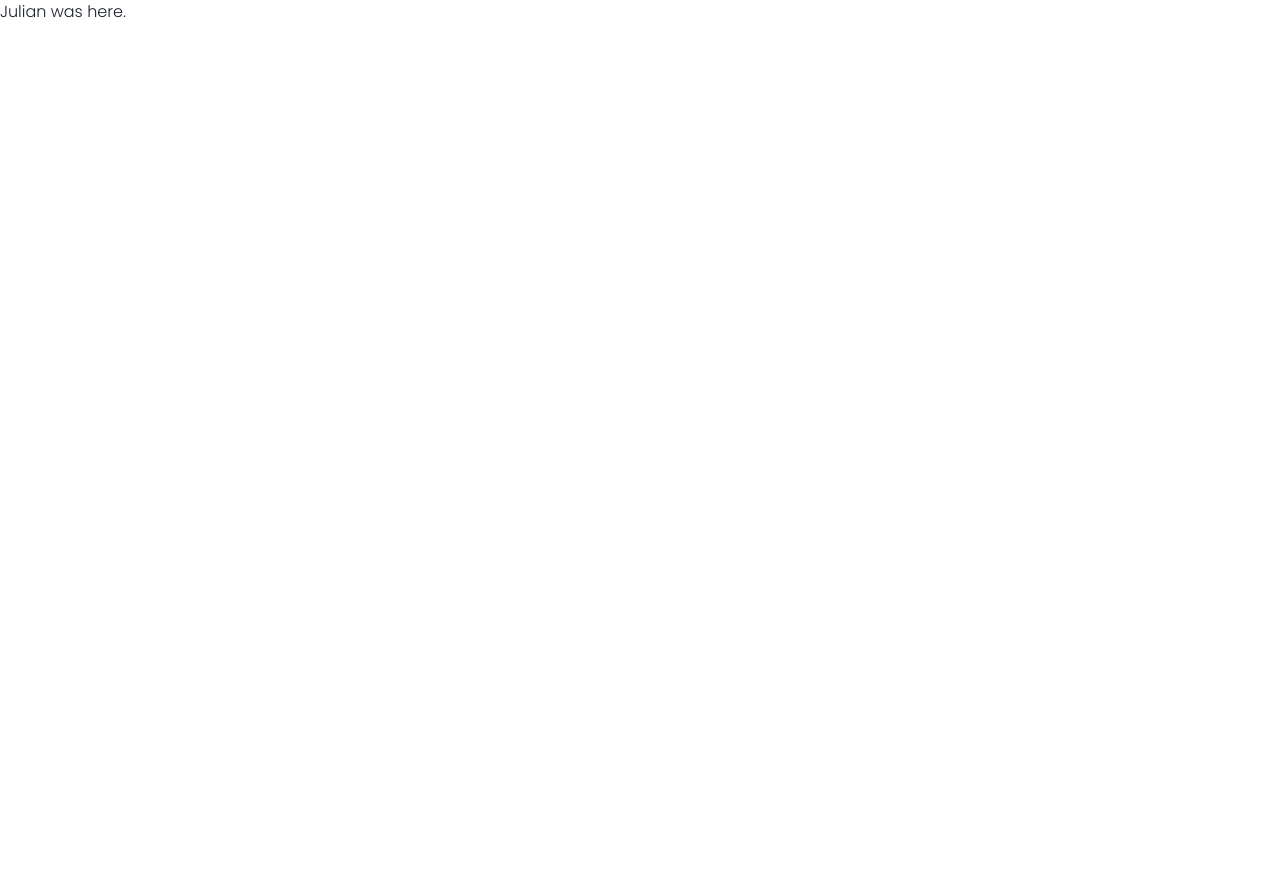
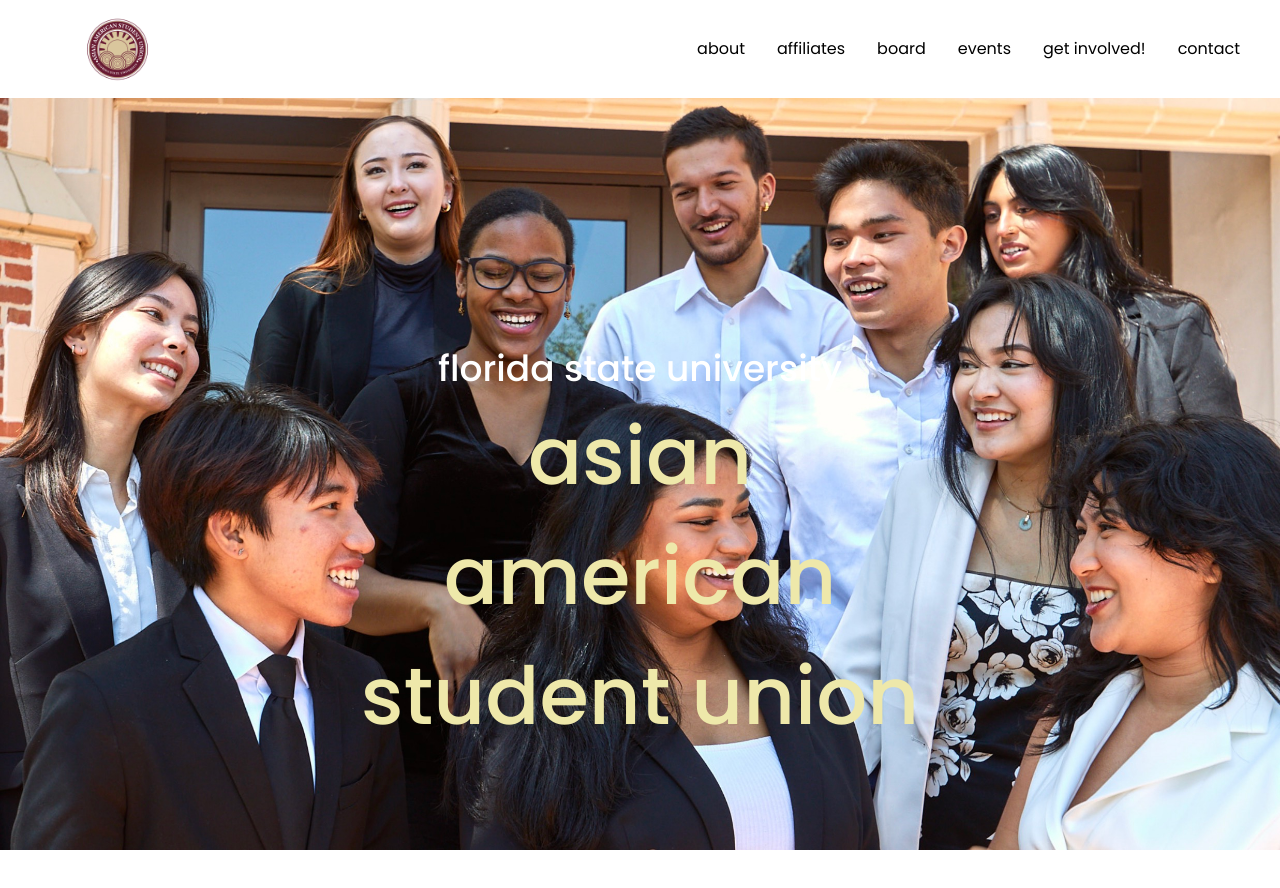
Before and after one commit to jul-san/fsu-aasu-website, a Next.js app: page / in a window 1280 px wide. Shown: the top 888 px of the page. Before the commit the page ends 800 px from the top, so only its background shows below. Built offline with nearby package versions, Linux system fonts and the light colour scheme.

Commit message:
first push

```diff
--- /dev/null
+++ b/app/components/Banner.tsx
@@ -0,0 +1,30 @@
+import { Box, Text, Img } from "@chakra-ui/react";
+
+export default function Navbar() {
+  return (
+    <Box position="relative" display="inline-block">
+      <Img
+        src="/images/aasu-board-laughing.jpeg"
+        maxWidth={{ base: "300%", md: "100%", lg: "100%" }}
+        position="relative"
+        left={["-30%", "0", "0", "0"]}
+      />
+      <Box
+        position="relative"
+        top="50%" // Position text vertically centered
+        left="50%" // Position text horizontally centered
+        transform="translate(-50%, -120%)" // Adjust the position to be centered
+        p={2} // Padding for the text box
+        borderRadius="md" // Optional: rounded corners for the text box
+        maxWidth={{ base: "100%", md: "60%", lg: "50%" }}
+      >
+        <Text fontSize={{ base: "125%", md: "150%", lg: "225%"}} fontWeight="500" textAlign='center' color='white'>
+          florida state university
+        </Text>
+        <Text fontSize={{ base: "225%", md: "300%", lg: "500%"}} fontWeight="500" textAlign='center' color='#eee8aa' whiteSpace="pre-line">
+          asian american<br />student union
+        </Text>
+      </Box>
+    </Box>
+  );
+}
--- a/app/components/Navbar.tsx
+++ b/app/components/Navbar.tsx
@@ -52,6 +52,7 @@
           spacing="0%"
           ml={[2, 4, 6, 8]}
           display={{ base: "none", md: "flex" }}
+          fontWeight='600'
         >
           {[
             "about",
--- a/app/layout.tsx
+++ b/app/layout.tsx
@@ -3,7 +3,7 @@
 import "./globals.css";
 import { ChakraProvider } from "@chakra-ui/react";
 
-const poppins = Poppins({ subsets: ["latin"] , weight:['300']});
+const poppins = Poppins({ subsets: ["latin"], weight:["100", "200", "300", "400", "500", "600", "700", "800", "900"]});
 
 export const metadata: Metadata = {
   title: "Create Next App",
--- a/app/page.tsx
+++ b/app/page.tsx
@@ -1,7 +1,13 @@
 import Image from "next/image";
+import Navbar from "../app/components/Navbar";
+import Banner from "../app/components/Banner";
+
 
 export default function Home() {
   return (
-    <p>Julian was here.</p>
+    <>
+      <Navbar />
+      <Banner />
+    </>
   );
 }
```
